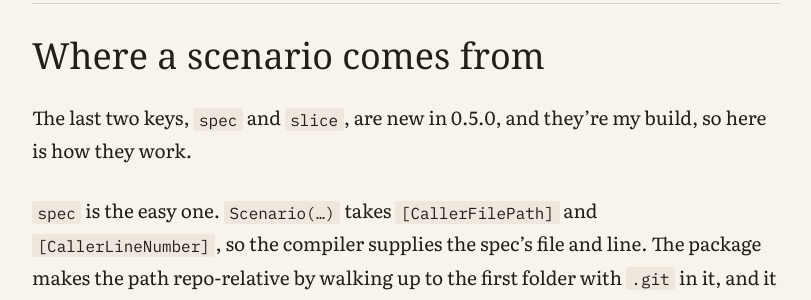
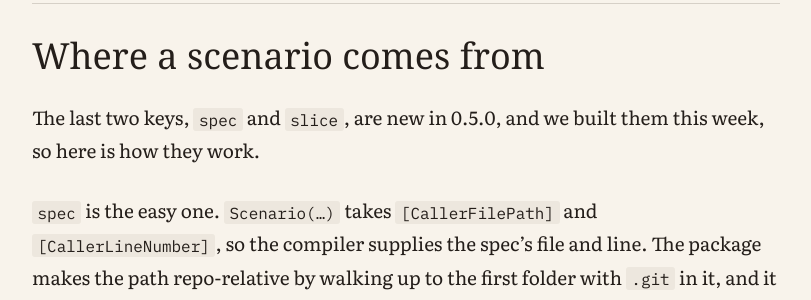
Before and after one commit to itsybit-agent/itsybot-devlog, a Jekyll site: the page built from _posts/2026-10-25-from-tests-to-board.md, in a window 1280 px wide and 900 px high, scrolled down 8426 px. Shown: the part 157-457 px from the top of the window, without its empty margins (234-1045 px from the left). Built offline with Jekyll 4.4.1, drawn with Linux system fonts in a browser that asks for light colours; some web fonts are replaced; some of the changed text lies outside the part shown.

Commit message:
docs: posts speak as "we", not "I"
Co-Authored-By: Claude Opus 5.5 <noreply@anthropic.com>
Claude-Session: https://claude.ai/code/session_0123KfApvawmwgYNfSXbVhNJ

```diff
--- a/_posts/2026-10-25-from-tests-to-board.md
+++ b/_posts/2026-10-25-from-tests-to-board.md
@@ -7,7 +7,7 @@ tags: [event-modeling, eventpad, testing, given-when-then, dotnet, wishbook]
 excerpt: "Yesterday's post ended on a hunch: if the tests share one shape, the model comes out of them for free. Here is the whole pipe, from a Given/When/Then test to an eventPAD board, following one Wishbook scenario through it."
 ---
 
-Yesterday I wrote about [reading the model back out of the code]({{ site.baseurl }}{% post_url 2026-10-24-reading-the-model-back-out %}). For barrio that took agents and a couple of million tokens, because its tests come in many shapes and something had to read each one. The post ended on a hunch: if the tests share **one** shape, a script can read them, and the model comes out of the test suite for free.
+Yesterday we wrote about [reading the model back out of the code]({{ site.baseurl }}{% post_url 2026-10-24-reading-the-model-back-out %}). For barrio that took agents and a couple of million tokens, because its tests come in many shapes and something had to read each one. The post ended on a hunch: if the tests share **one** shape, a script can read them, and the model comes out of the test suite for free.
 
 That's now how it works. Jocelyn called the walkthrough great content, so here it is end to end. The first half is the test harness that writes the export. The second half is the importer that turns the export into a board. One scenario from Wishbook, a party wishlist app, runs through both.
 
@@ -210,7 +210,7 @@ Here's the one we'll follow, with the test data swapped for neutral values and t
 
 ## Where a scenario comes from
 
-The last two keys, `spec` and `slice`, are new in 0.5.0, and they're my build, so here is how they work.
+The last two keys, `spec` and `slice`, are new in 0.5.0, and we built them this week, so here is how they work.
 
 `spec` is the easy one. `Scenario(…)` takes `[CallerFilePath]` and `[CallerLineNumber]`, so the compiler supplies the spec's file and line. The package makes the path repo-relative by walking up to the first folder with `.git` in it, and it strips the `/_/` prefix a deterministic CI build puts on paths.
 
```
Also changed, not shown: _posts/2026-10-18-the-ticket-that-remembers.md (+3 -3 lines).
